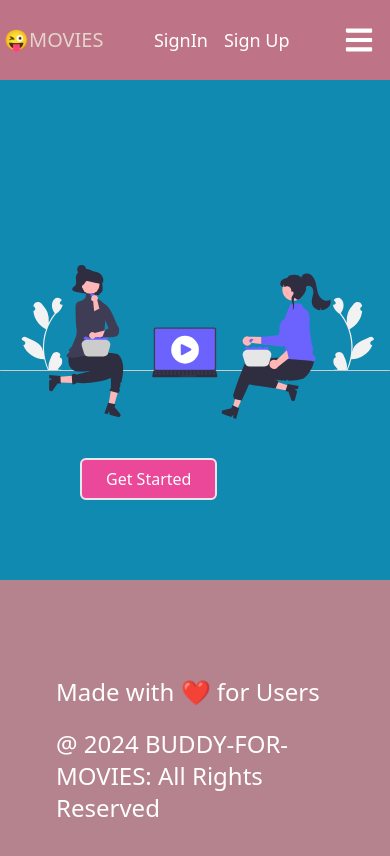
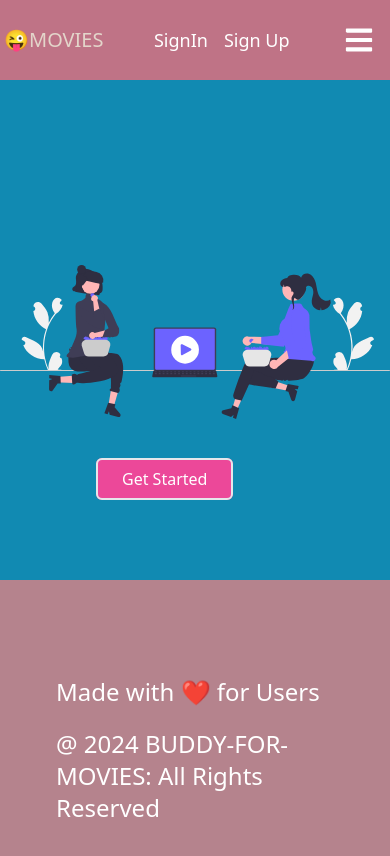
Before and after one commit to Abhisheklodha01/buddy-for-movies, a React (Vite) app in the folder client/: page / in a window 390 px wide. Shown: the top 856 px of the page. Built offline with nearby package versions, Linux system fonts and the light colour scheme; no server answers.

Commit message:
changing styles

```diff
--- a/client/src/components/HomePage.jsx
+++ b/client/src/components/HomePage.jsx
@@ -18,7 +18,7 @@ const HomePage = () => {
         to={
           isAuthenticated ? "/home" : "/signup"
         }
-        className="py-2 px-6 border-2 mt-10 ml-20
+        className="py-2 px-6 border-2 mt-10 ml-24
         md:ml-[300px] rounded-md text-white bg-pink-500">
           Get Started
         </Link>
--- a/client/src/pages/Login.jsx
+++ b/client/src/pages/Login.jsx
@@ -99,7 +99,7 @@ const SignIn = () => {
                 <img
                   src={LoaderSvg}
                   alt="loader..."
-                  className="h-8 w-44 mt-5 ml-14 md:ml-24 rounded-lg"
+                  className="h-8 w-44 mt-5 ml-4 md:ml-24 rounded-lg"
                 />
               ) : (
                 <button
--- a/client/src/pages/Signup.jsx
+++ b/client/src/pages/Signup.jsx
@@ -107,7 +107,7 @@ const SignUp = () => {
                 <img
                   src={LoaderSvg}
                   alt="loader..."
-                  className="h-8 w-44 mt-5 ml-14 md:ml-24 rounded-lg"
+                  className="h-8 w-44 mt-5 ml-4 md:ml-24 rounded-lg"
                 />
               ) : (
                 <button
```
